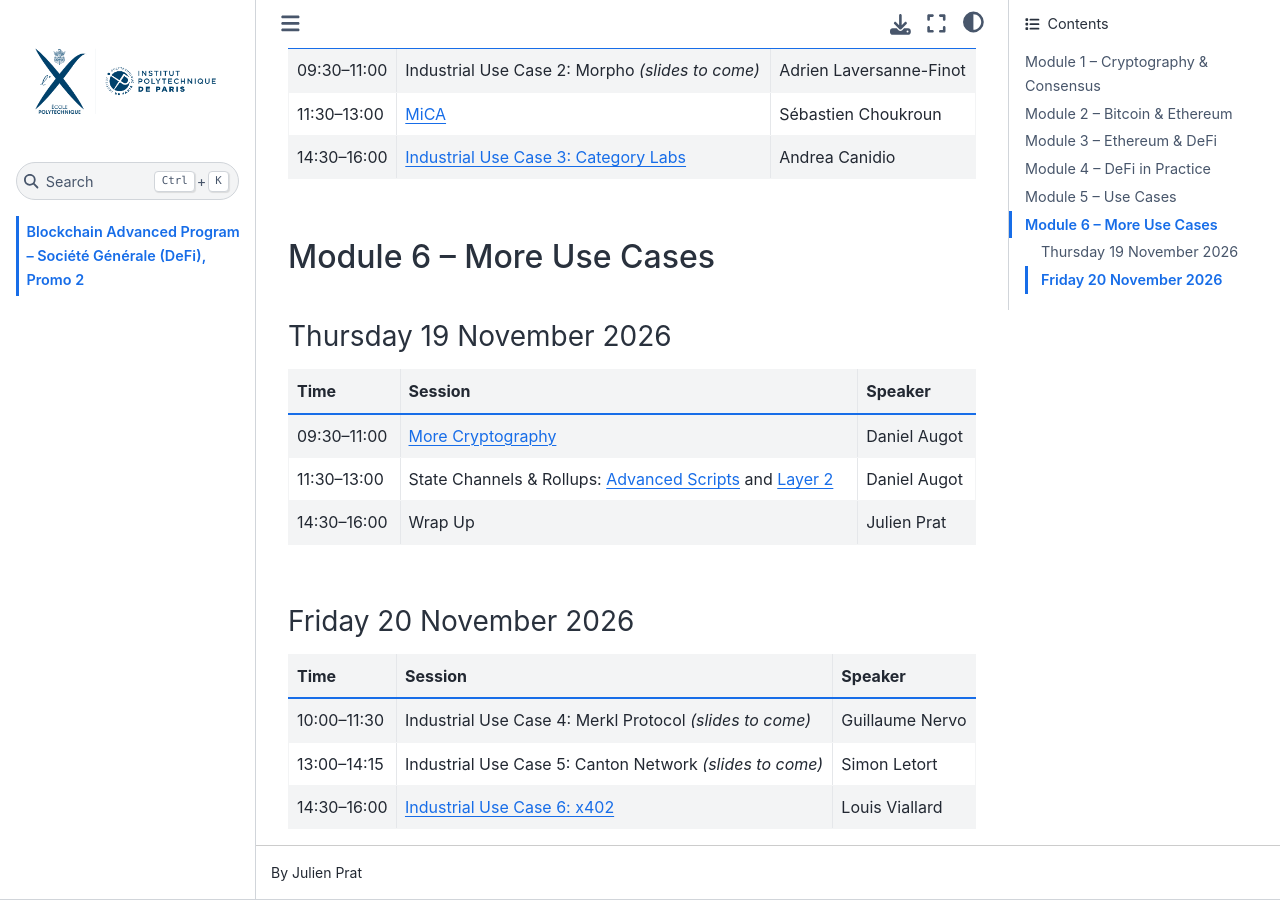
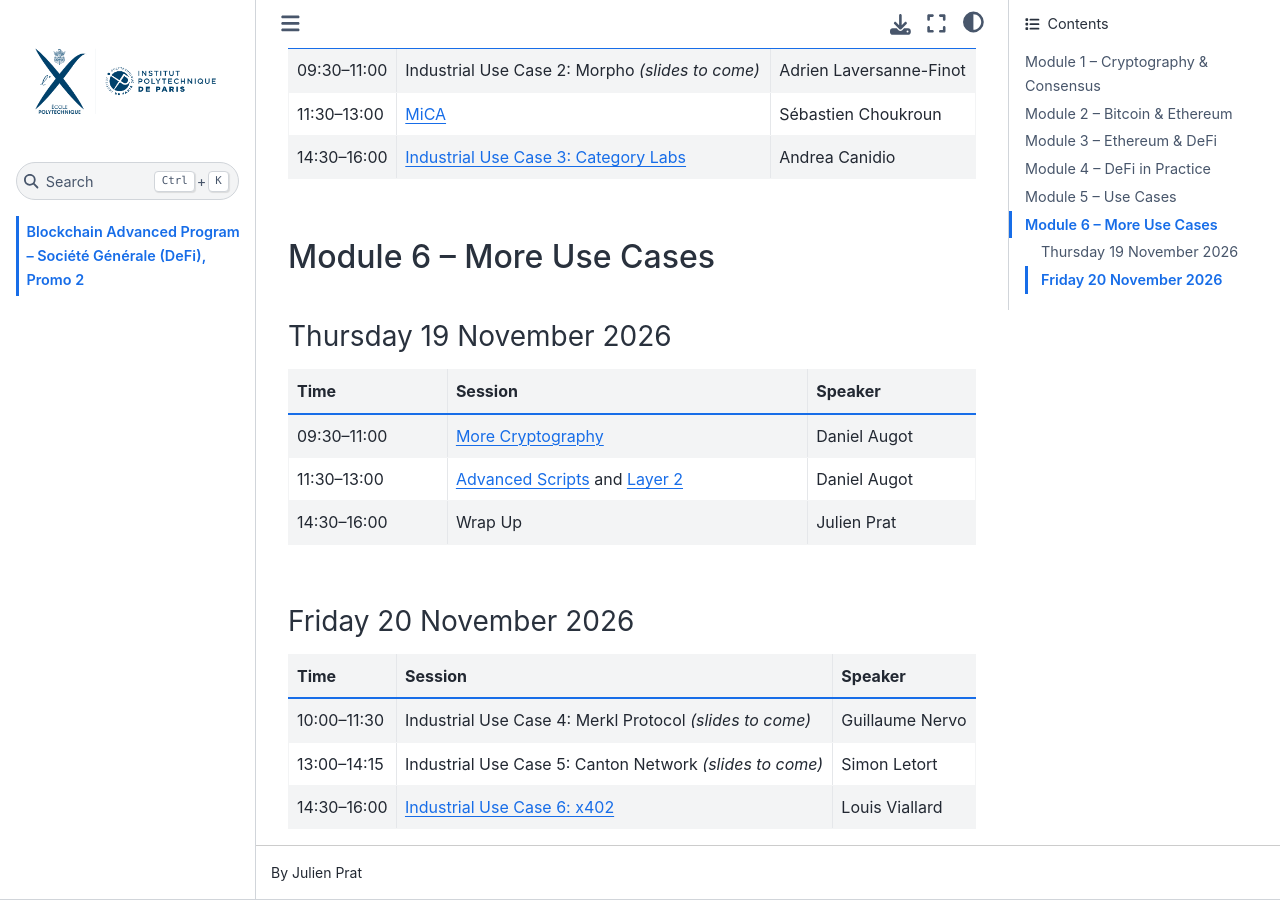
Before and after one commit to julprat/BCAP-SG-Promo2, a Jupyter Book: the page built from schedule.md, in a window 1280 px wide and 900 px high, scrolled down 3246 px. Built offline with Jupyter Book 1.0.4 settings and Sphinx 7.4.7 and the Sphinx Book theme 1.1.4, drawn with Linux system fonts in a browser that asks for light colours.

Commit message:
Augot 19 Nov: drop 'State Channels & Rollups' label
Co-Authored-By: Claude Opus 5.5 <noreply@anthropic.com>

```diff
--- a/schedule.md
+++ b/schedule.md
@@ -95,7 +95,7 @@ Fall 2026 schedule. Each title links to the session's slides (PDF).
 | Time | Session | Speaker |
 |---|---|---|
 | 09:30–11:00 | [More Cryptography][augot-zk] | Daniel Augot |
-| 11:30–13:00 | State Channels & Rollups: [Advanced Scripts][augot-scripts] and [Layer 2][augot-l2] | Daniel Augot |
+| 11:30–13:00 | [Advanced Scripts][augot-scripts] and [Layer 2][augot-l2] | Daniel Augot |
 | 14:30–16:00 | Wrap Up | Julien Prat |
 
 ### Friday 20 November 2026
```
